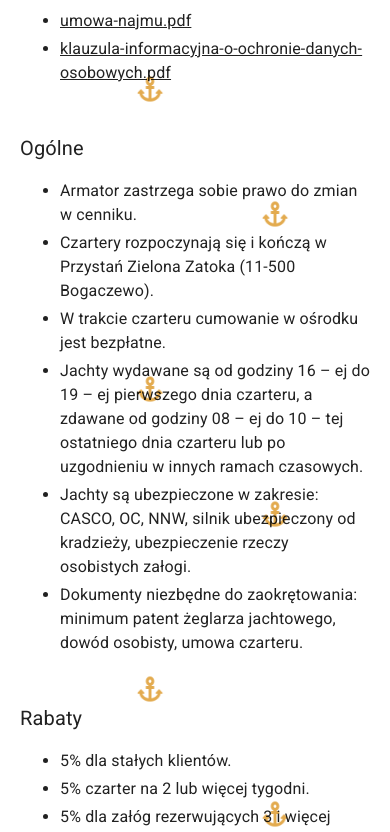
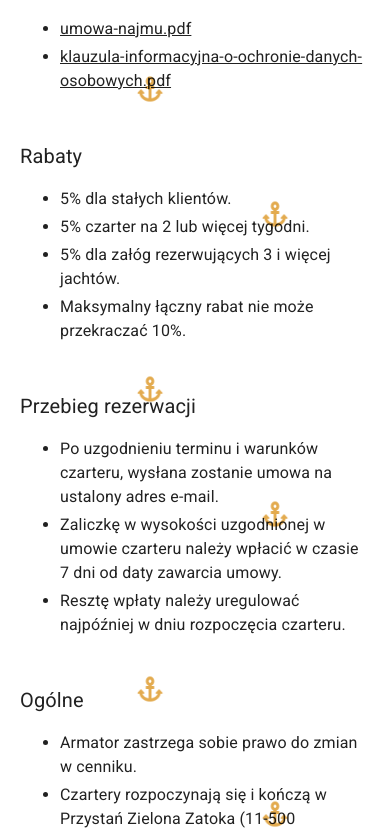
Before and after one commit to Ilshae/jachty-2, a React (Vite) app: page /antila-244-borneo in a window 390 px wide. Shown: the part 2761-3593 px from the top of the page. Built offline with nearby package versions, Linux system fonts and the light colour scheme.

Commit message:
charter info mobile

```diff
--- a/src/common/CharterInfo/CharterInfo.tsx
+++ b/src/common/CharterInfo/CharterInfo.tsx
@@ -2,13 +2,16 @@ import { FC } from "react"
 import styled from "styled-components"
 import charterInfoSections from "./CharterInfoSections.tsx"
 import { SectionType } from "../types.ts"
+import { device } from "../../theme.ts"
 
 const CharterInfo: FC<{ showTitle?: boolean }> = ({ showTitle = true }) => (
   <>
     {showTitle ? <h3>Informacje o czarterze</h3> : null}
-    {charterInfoSections.map(({ name, description }) => (
-      <Section name={name} description={description} />
-    ))}
+    <Wrapper>
+      {charterInfoSections.map(({ name, description }) => (
+        <Section name={name} description={description} />
+      ))}
+    </Wrapper>
   </>
 )
 
@@ -19,11 +22,32 @@ const Section: FC<SectionType> = ({ name, description }) => (
   </StyledSection>
 )
 
+const Wrapper = styled.div`
+  display: grid;
+  grid-template-columns: repeat(6, 1fr);
+`
+
 const StyledSection = styled.section`
   padding-bottom: 24px;
 
-  &:last-child {
-    padding-bottom: 0;
+  &:nth-of-type(1) {
+    grid-area: 1 / span 2;
+  }
+
+  &:nth-of-type(2) {
+    grid-area: 1 / span 2;
+  }
+
+  &:nth-of-type(3) {
+    grid-area: 1 / span 2;
+  }
+
+  &:nth-of-type(4) {
+    grid-area: 2 / span 3;
+  }
+
+  &:last-of-type {
+    grid-area: 2 / span 3;
   }
 
   h4 {
@@ -35,6 +59,50 @@ const StyledSection = styled.section`
   li {
     margin: 4px 0;
   }
+
+  @media ${device.laptop} {
+    &:nth-of-type(1) {
+      grid-area: 1 / span 3;
+    }
+
+    &:nth-of-type(2) {
+      grid-area: 1 / span 3;
+    }
+
+    &:nth-of-type(3) {
+      grid-area: 2 / span 6;
+    }
+
+    &:nth-of-type(4) {
+      grid-area: 3 / span 6;
+    }
+
+    &:last-of-type {
+      grid-area: 4 / span 6;
+    }
+  }
+
+  @media ${device.mobileL} {
+    &:nth-of-type(1) {
+      grid-area: 1 / span 6;
+    }
+
+    &:nth-of-type(2) {
+      grid-area: 2 / span 6;
+    }
+
+    &:nth-of-type(3) {
+      grid-area: 3 / span 6;
+    }
+
+    &:nth-of-type(4) {
+      grid-area: 4 / span 6;
+    }
+
+    &:last-of-type {
+      grid-area: 5 / span 6;
+    }
+  }
 `
 
 export default CharterInfo
--- a/src/common/CharterInfo/CharterInfoSections.tsx
+++ b/src/common/CharterInfo/CharterInfoSections.tsx
@@ -13,10 +13,6 @@ export const charterInfoSections: SectionType[] = [
     description: <DcoumentsDescription />,
   },
   {
-    name: "Ogólne",
-    description: <GeneralDescription />,
-  },
-  {
     name: "Rabaty",
     description: <DiscountDescription />,
   },
@@ -25,6 +21,10 @@ export const charterInfoSections: SectionType[] = [
     description: <ReservationDescription />,
   },
   {
+    name: "Ogólne",
+    description: <GeneralDescription />,
+  },
+  {
     name: "Dodatkowe opłaty",
     description: <AdditionalPricesDescription />,
   },
```
